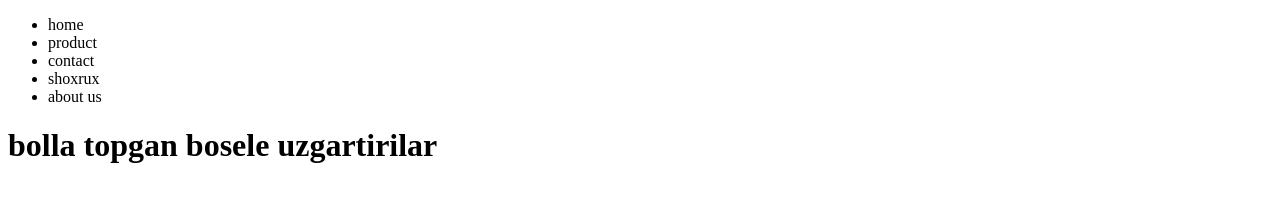
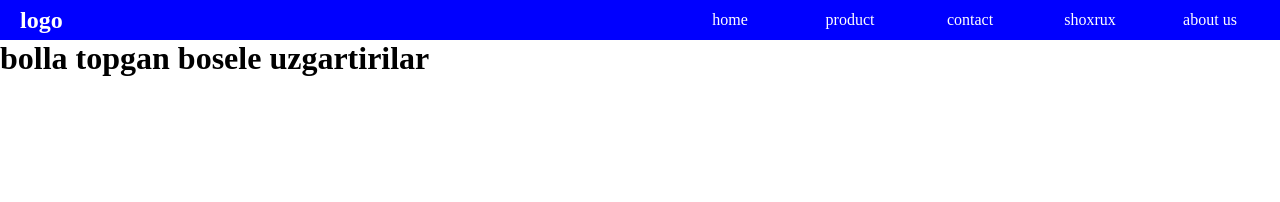
Before and after one commit to sdsplayer/Our_first_project, a plain HTML site: page index.html in a window 1280 px wide. Drawn offline with Linux system fonts and the light colour scheme.

Commit message:
navbar updated

```diff
--- a/index.html
+++ b/index.html
@@ -5,15 +5,17 @@
     <meta http-equiv="X-UA-Compatible" content="IE=edge">
     <meta name="viewport" content="width=device-width, initial-scale=1.0">
     <title>new project</title>
+    <link rel="stylesheet" href="./style.css">
 </head>
 <body>
     <nav>
-        <ul>
-            <li>home</li>
-            <li>product</li>
-            <li>contact</li>
-            <li>shoxrux</li>
-            <li>about us</li>
+        <h1 class="logo">logo</h1>
+        <ul class="navLinks">
+            <li class="navLink">home</li>
+            <li class="navLink">product</li>
+            <li class="navLink">contact</li>
+            <li class="navLink">shoxrux</li>
+            <li class="navLink">about us</li>
         </ul>
     </nav>
     <h1>bolla topgan bosele uzgartirilar</h1>
--- /dev/null
+++ b/style.css
@@ -0,0 +1,46 @@
+*{
+    margin: 0;
+    padding: 0;
+    box-sizing: border-box;
+}
+
+nav{
+    width: 100%;
+    background-color: blue;
+    display: flex;
+    justify-content: space-between;
+    padding-inline: 20px;
+    height: 40px;
+    align-items: center;
+}
+
+.logo{
+    color: white;
+}
+
+.navLinks{
+    display: flex;
+    justify-content: space-between;
+    align-items: center;
+    gap: 20px;
+}
+
+.navLink{
+    width: 100px;
+    border-radius: 10px;
+    color: white;
+    list-style: none;
+    transition-duration: 600ms;
+    text-align: center;
+}
+
+.navLink:hover{
+    background-color: white;
+    border-bottom: 1px solid red;
+    color: red;
+    height: 30px;
+    padding: 15px;
+    display: flex;
+    justify-content: center;
+    align-items: center;
+}
```
